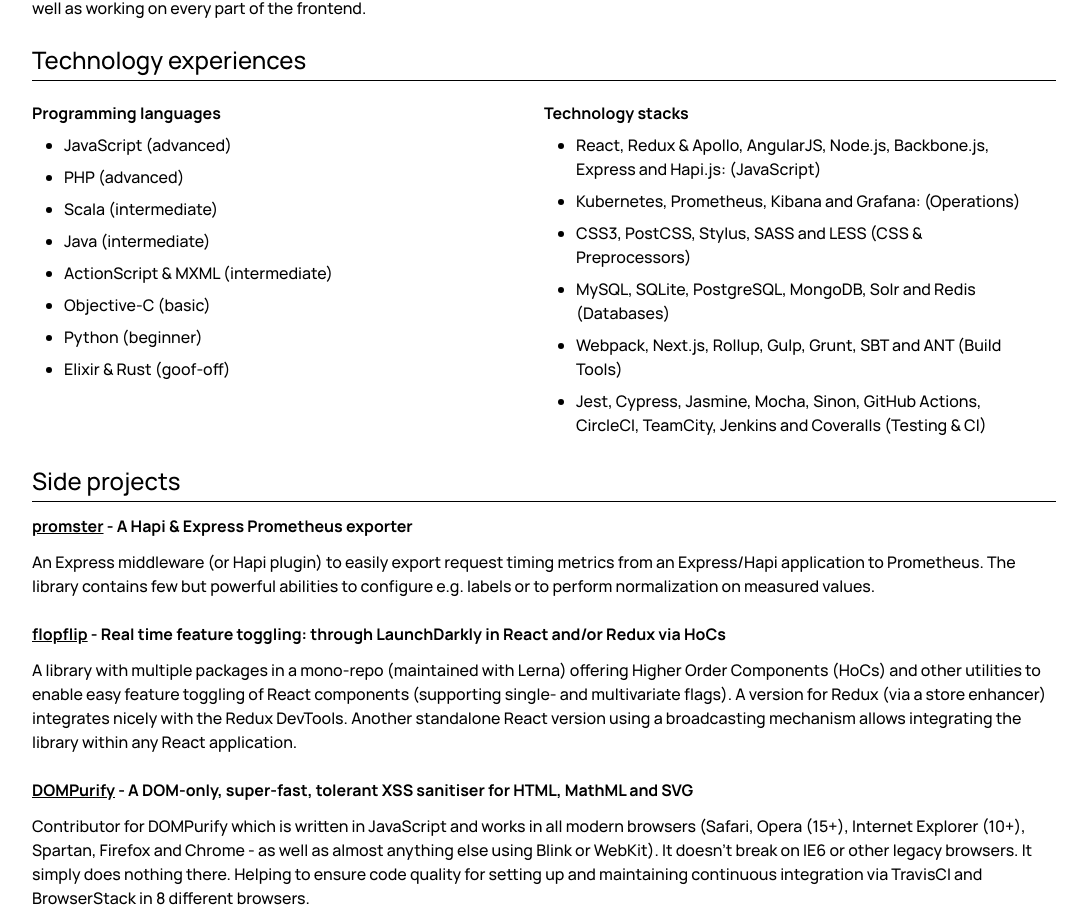
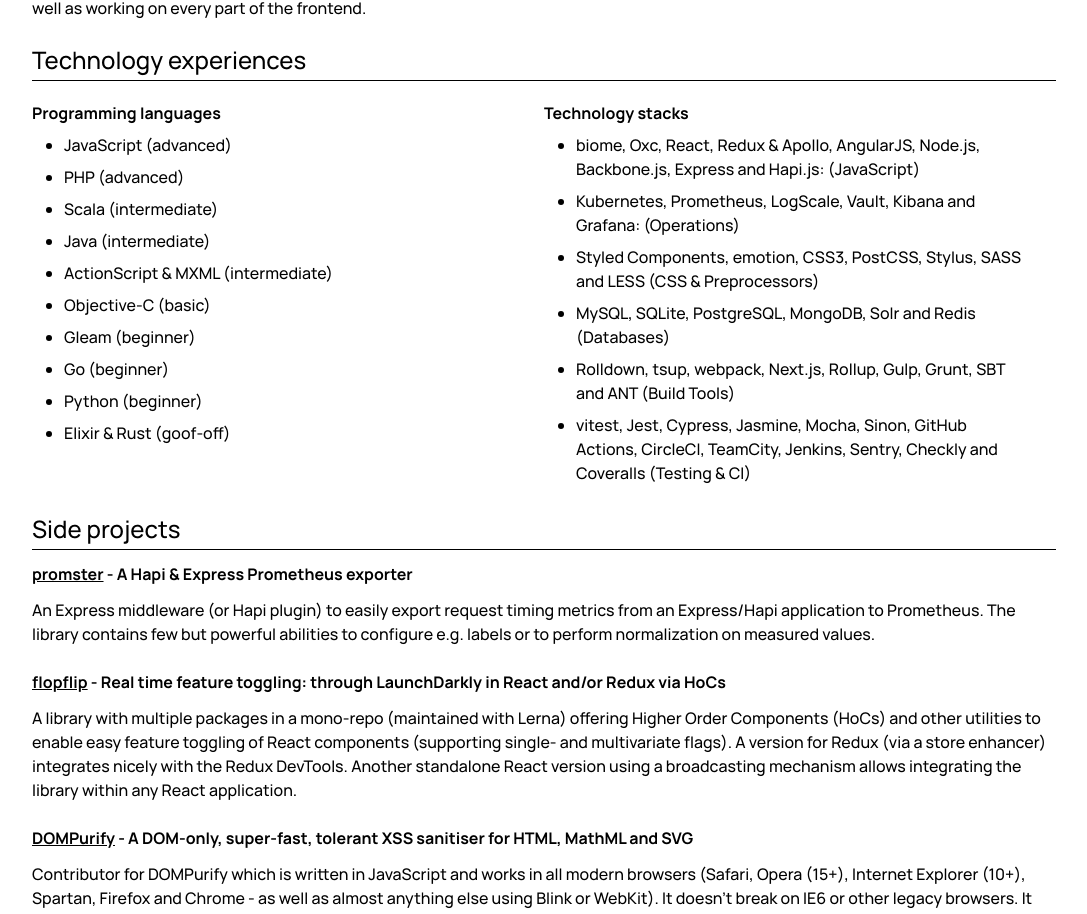
Before and after one commit to tdeekens/tdeekens.name, a Next.js app: page /curriculum-vitae in a window 1280 px wide. Shown: the part 5811-6725 px from the top of the page, without its empty margins (96-1183 px from the left). Built offline with nearby package versions, Linux system fonts and the light colour scheme.

Commit message:
refactor: update technologies

```diff
--- a/pages/curriculum-vitae.tsx
+++ b/pages/curriculum-vitae.tsx
@@ -818,6 +818,8 @@
             <List.Item>Java (intermediate)</List.Item>
             <List.Item>ActionScript & MXML (intermediate)</List.Item>
             <List.Item>Objective-C (basic)</List.Item>
+            <List.Item>Gleam (beginner)</List.Item>
+            <List.Item>Go (beginner)</List.Item>
             <List.Item>Python (beginner)</List.Item>
             <List.Item>Elixir & Rust (goof-off)</List.Item>
           </List.Unordered>
@@ -826,24 +828,28 @@
           <Text.Headline as="h3">Technology stacks</Text.Headline>
           <List.Unordered>
             <List.Item>
-              React, Redux & Apollo, AngularJS, Node.js, Backbone.js, Express
-              and Hapi.js: (JavaScript)
+              biome, Oxc, React, Redux & Apollo, AngularJS, Node.js,
+              Backbone.js, Express and Hapi.js: (JavaScript)
             </List.Item>
             <List.Item>
-              Kubernetes, Prometheus, Kibana and Grafana: (Operations)
+              Kubernetes, Prometheus, LogScale, Vault, Kibana and Grafana:
+              (Operations)
             </List.Item>
             <List.Item>
-              CSS3, PostCSS, Stylus, SASS and LESS (CSS & Preprocessors)
+              Styled Components, emotion, CSS3, PostCSS, Stylus, SASS and LESS
+              (CSS & Preprocessors)
             </List.Item>
             <List.Item>
               MySQL, SQLite, PostgreSQL, MongoDB, Solr and Redis (Databases)
             </List.Item>
             <List.Item>
-              Webpack, Next.js, Rollup, Gulp, Grunt, SBT and ANT (Build Tools)
+              Rolldown, tsup, webpack, Next.js, Rollup, Gulp, Grunt, SBT and ANT
+              (Build Tools)
             </List.Item>
             <List.Item>
-              Jest, Cypress, Jasmine, Mocha, Sinon, GitHub Actions, CircleCI,
-              TeamCity, Jenkins and Coveralls (Testing & CI)
+              vitest, Jest, Cypress, Jasmine, Mocha, Sinon, GitHub Actions,
+              CircleCI, TeamCity, Jenkins, Sentry, Checkly and Coveralls
+              (Testing & CI)
             </List.Item>
           </List.Unordered>
         </article>
```
